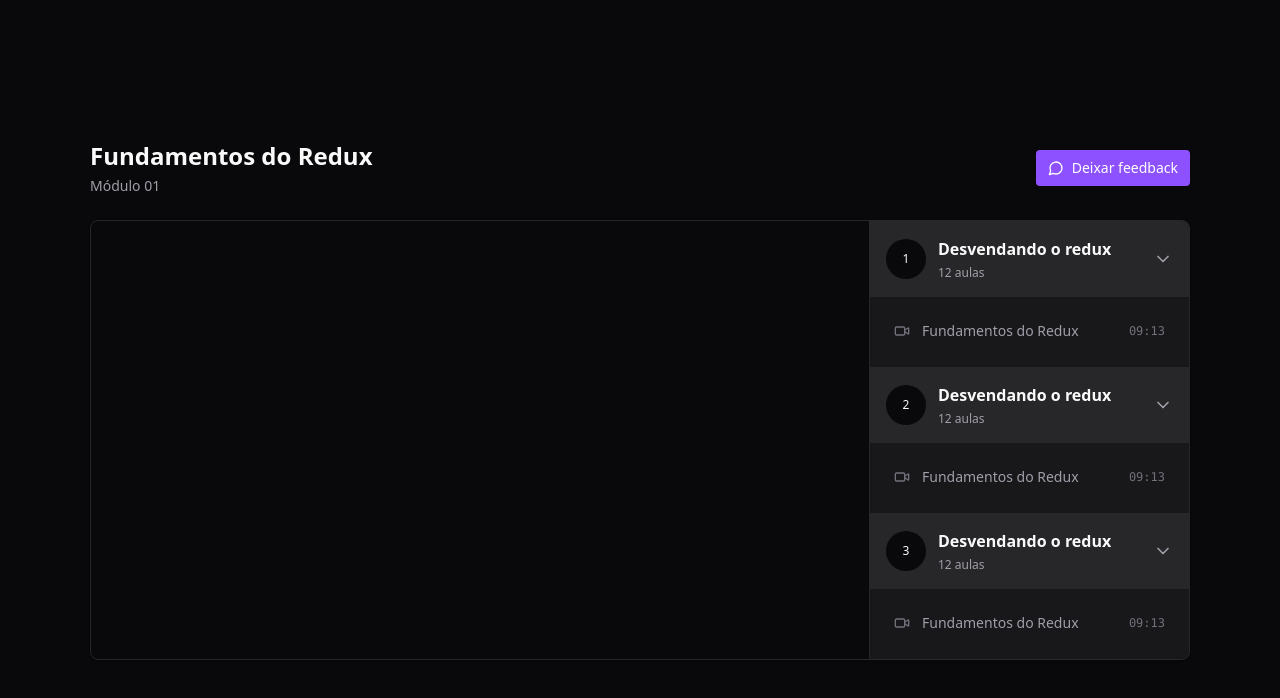
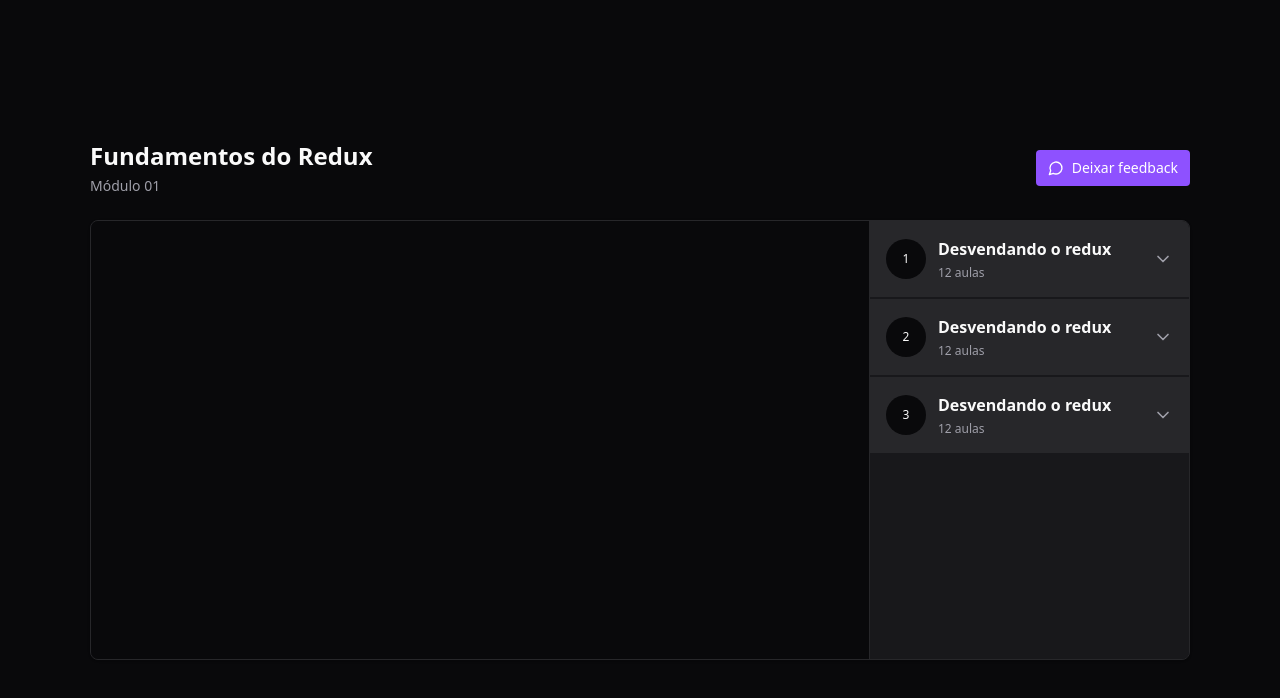
Before and after one commit to carolribeiro2112/redux-video-player, a React (Vite) app: page / in a window 1280 px wide. Shown: the top 698 px of the page. Built offline with nearby package versions, Linux system fonts and the light colour scheme.

Commit message:
feat: Instaling collapsible from radix-ui

```diff
--- a/package.json
+++ b/package.json
@@ -10,6 +10,7 @@
     "preview": "vite preview"
   },
   "dependencies": {
+    "@radix-ui/react-collapsible": "^1.1.3",
     "@reduxjs/toolkit": "^2.5.1",
     "@tailwindcss/vite": "^4.0.6",
     "lucide-react": "^0.475.0",
--- a/src/components/Module.tsx
+++ b/src/components/Module.tsx
@@ -1,5 +1,6 @@
 import { ChevronDown } from "lucide-react";
 import { Lesson } from "./Lesson";
+import * as Collapsible from "@radix-ui/react-collapsible";
 
 interface ModuleProps {
   moduleIndex: number;
@@ -9,8 +10,8 @@
 
 export function Module({ title, amountOfLessons, moduleIndex }: ModuleProps) {
   return (
-    <div>
-      <button className="flex w-full items-center gap-3 bg-zinc-800 p-4">
+    <Collapsible.Root className="group">
+      <Collapsible.Trigger className="flex w-full items-center gap-3 bg-zinc-800 p-4">
         <div className="flex h-10 w-10 rounded-full items-center justify-center bg-zinc-950 text-xs">
           {moduleIndex + 1}
         </div>
@@ -19,11 +20,13 @@
           <span className="text-xs text-zinc-400">{amountOfLessons} aulas</span>
         </div>
 
-        <ChevronDown className="w-5 h-5 ml-auto text-zinc-400" />
-      </button>
-      <nav className="relative flex flex-col gap-4 p-6">
-        <Lesson title="Fundamentos do Redux" duration="09:13" />
-      </nav>
-    </div>
+        <ChevronDown className="w-5 h-5 ml-auto text-zinc-400 group-data-[state=open]:rotate-180 transition-transform" />
+      </Collapsible.Trigger>
+      <Collapsible.Content>
+        <nav className="relative flex flex-col gap-4 p-6">
+          <Lesson title="Fundamentos do Redux" duration="09:13" />
+        </nav>
+      </Collapsible.Content>
+    </Collapsible.Root>
   );
 }
```
Also changed, not shown: 1 other file (tests, documents, lock files or other folders).
